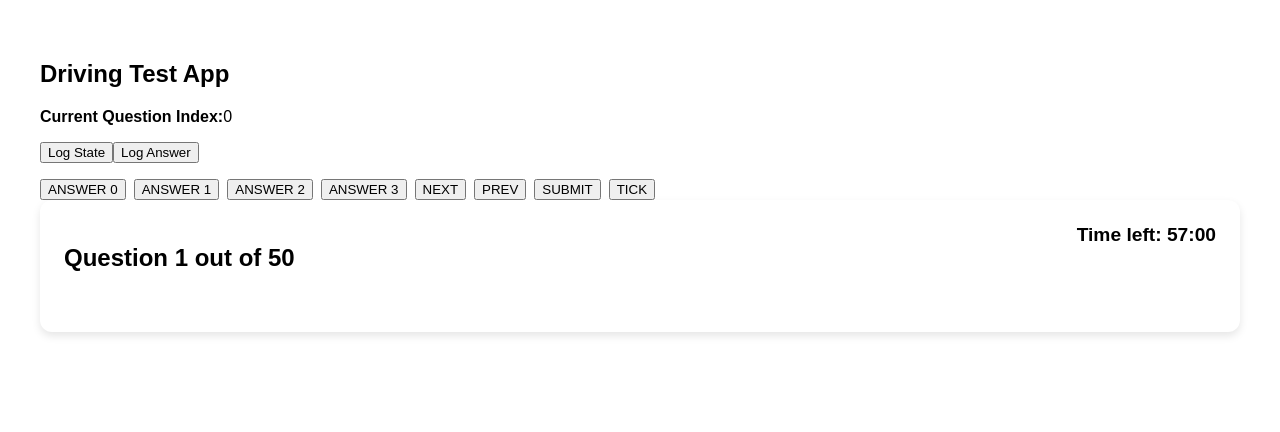
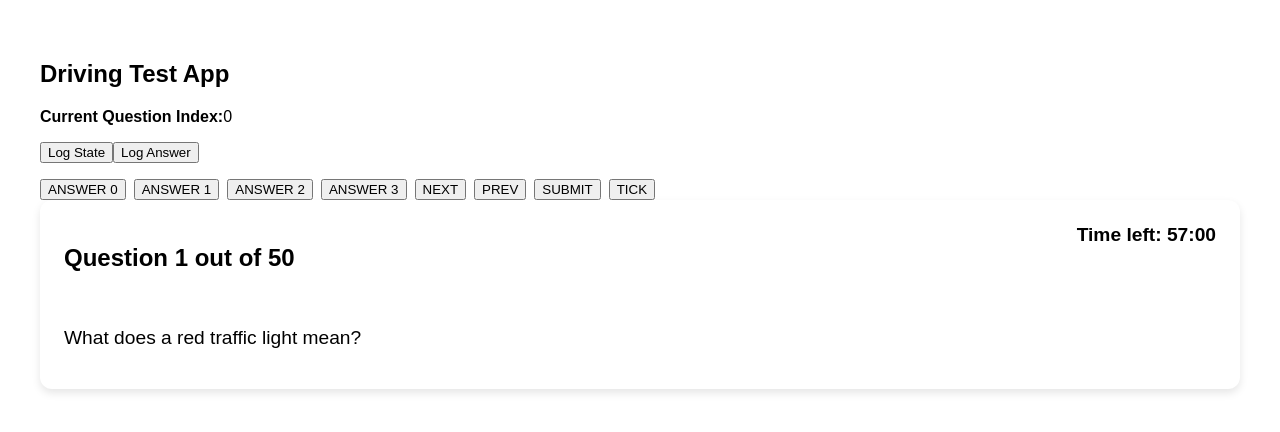
Before and after one commit to gliu7717/fullstack_driving_test_reducer_version, a React (Vite) app: page / in a window 1280 px wide. Shown: the top 432 px of the page. Built offline with nearby package versions, Linux system fonts and the light colour scheme.

Commit message:
Questionview:QuestionText

```diff
--- /dev/null
+++ b/src/components/QuestionText.jsx
@@ -0,0 +1,15 @@
+const QuestionText = ({ text, as = "p" }) => {
+  const Tag = as; // "p" or "h3"
+  return (
+    <Tag
+      style={{
+        fontSize: "1.2rem",
+        marginBottom: "1rem",
+      }}
+    >
+      {text}
+    </Tag>
+  );
+};
+
+export default QuestionText;
--- a/src/components/QuestionView.jsx
+++ b/src/components/QuestionView.jsx
@@ -1,4 +1,6 @@
 import QuestionHeader from "./QuestionHeader";
+import QuestionText from "./QuestionText";
+
 import { Card } from "./ui/Card";
 
 const QuestionView = ({
@@ -17,6 +19,11 @@ const QuestionView = ({
         totalQuestions={totalQuestions}
         timeLeft={timeLeft}
       />
+      <div style={{ display: "flex", gap: "1rem", flexDirection: "row" }}>
+        <div style={{ flex: 1 }}>
+          <QuestionText text={q.question} as='p' />
+        </div>
+      </div>
     </Card>
   );
 };
```
